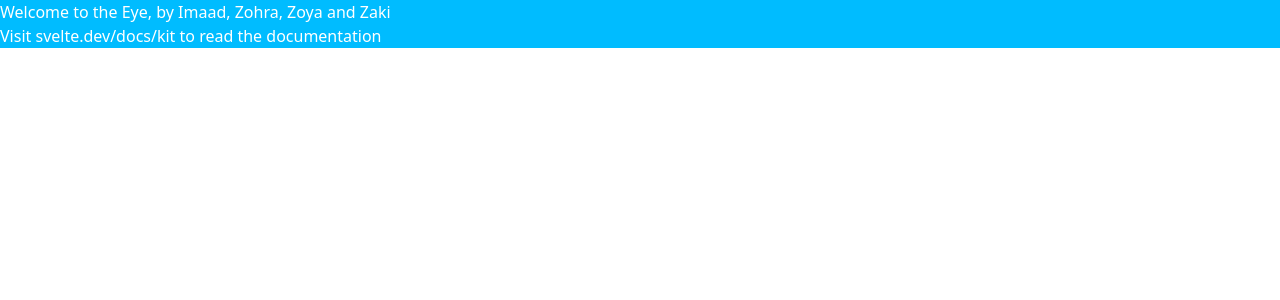
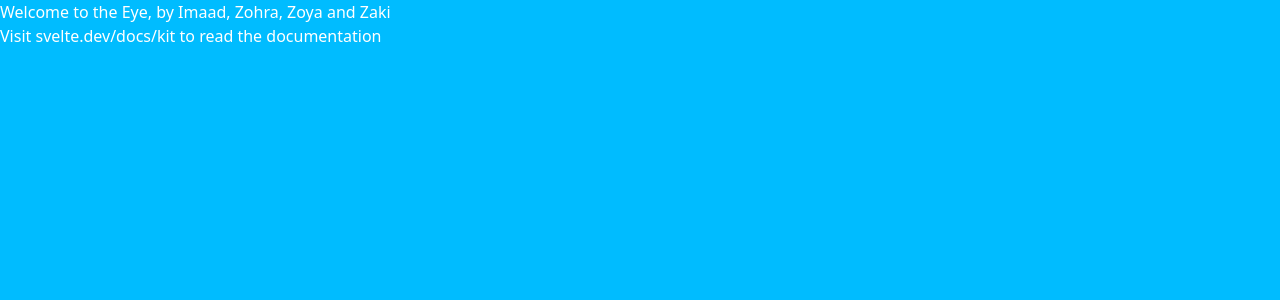
Before and after one commit to ZakiSyed-1976/vercel-app, a SvelteKit app: page / in a window 1280 px wide. Shown: the top 300 px of the page. Built offline with nearby package versions, Linux system fonts and the light colour scheme.

Commit message:
Changed screen size

```diff
--- a/src/routes/+layout.svelte
+++ b/src/routes/+layout.svelte
@@ -4,6 +4,6 @@
 	let { children } = $props();
 </script>
 
-<div class="min-h-max bg-sky-400 text-white">
+<div class="h-screen w-screen bg-sky-400 text-white">
 	{@render children()}
 </div>
```
